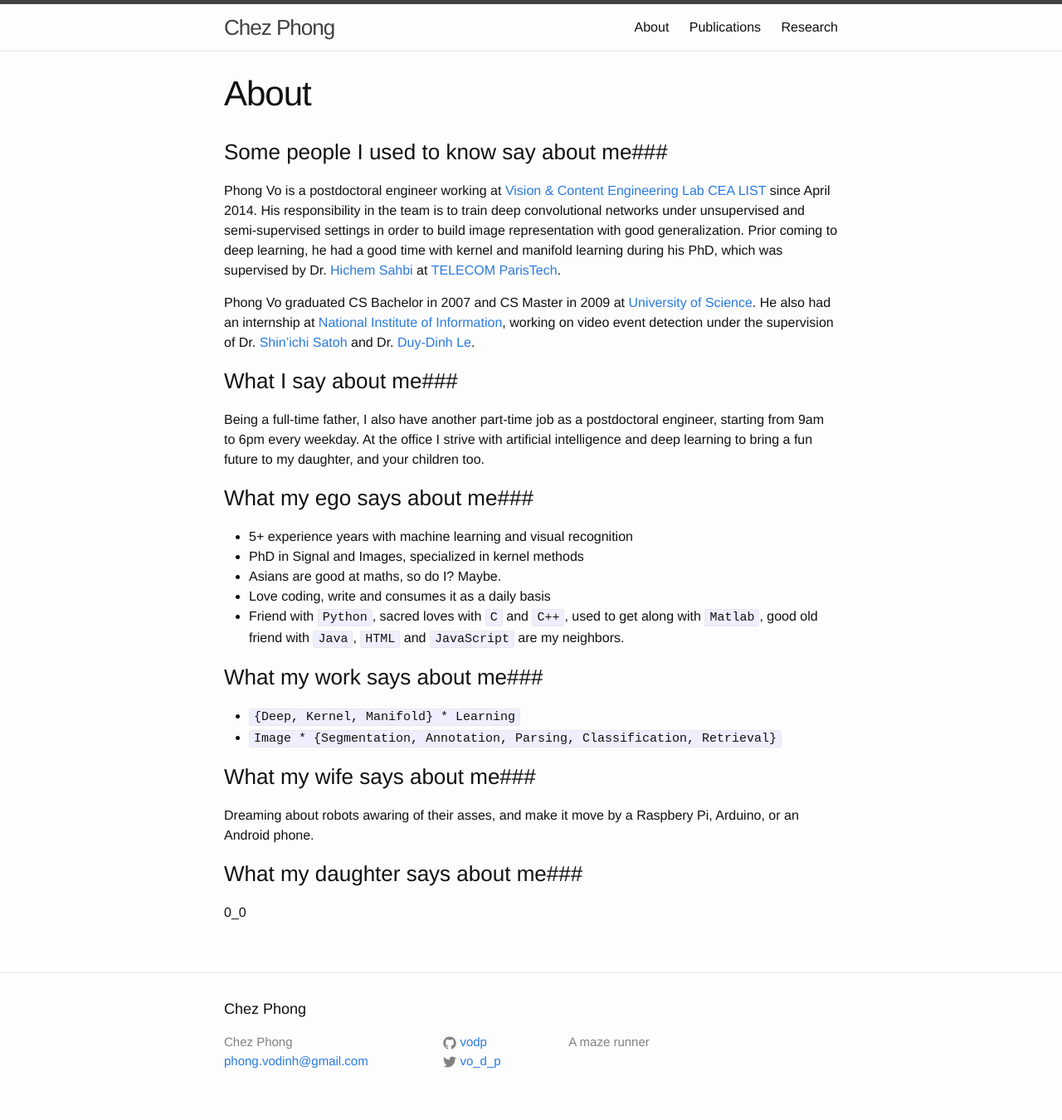
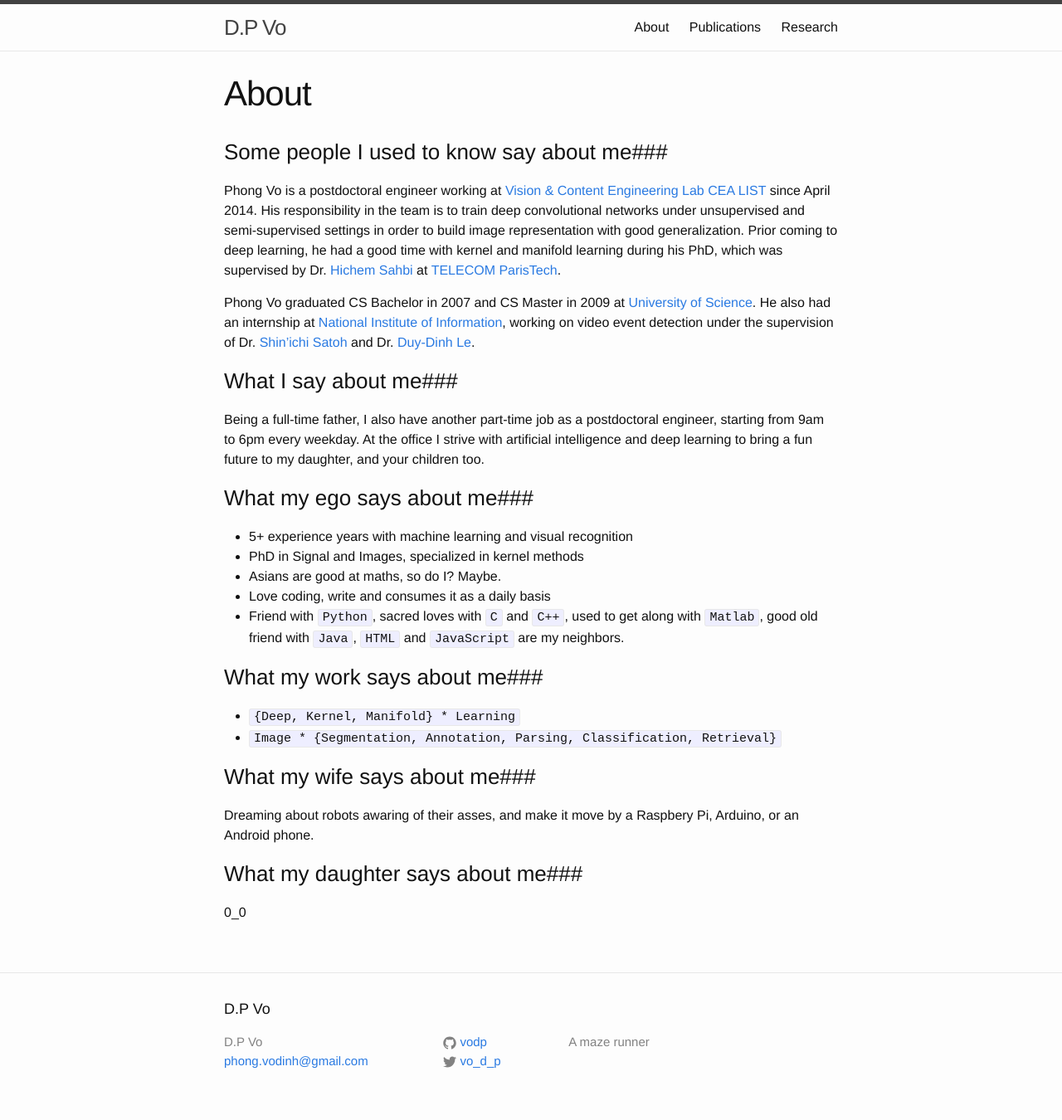
Before and after one commit to vodp/vodp.github.io, a Jekyll site: the page built from about.md, in a window 1280 px wide. Shown: the whole page at 83% size. Built offline with Jekyll 4.4.1, drawn with Linux system fonts in a browser that asks for light colours.

Commit message:
Update _config.yml

```diff
--- a/_config.yml
+++ b/_config.yml
@@ -1,5 +1,5 @@
 # Site settings
-title: Chez Phong
+title: D.P Vo
 email: phong.vodinh@gmail.com
 description: > # this means to ignore newlines until "baseurl:"
   A maze runner
```
